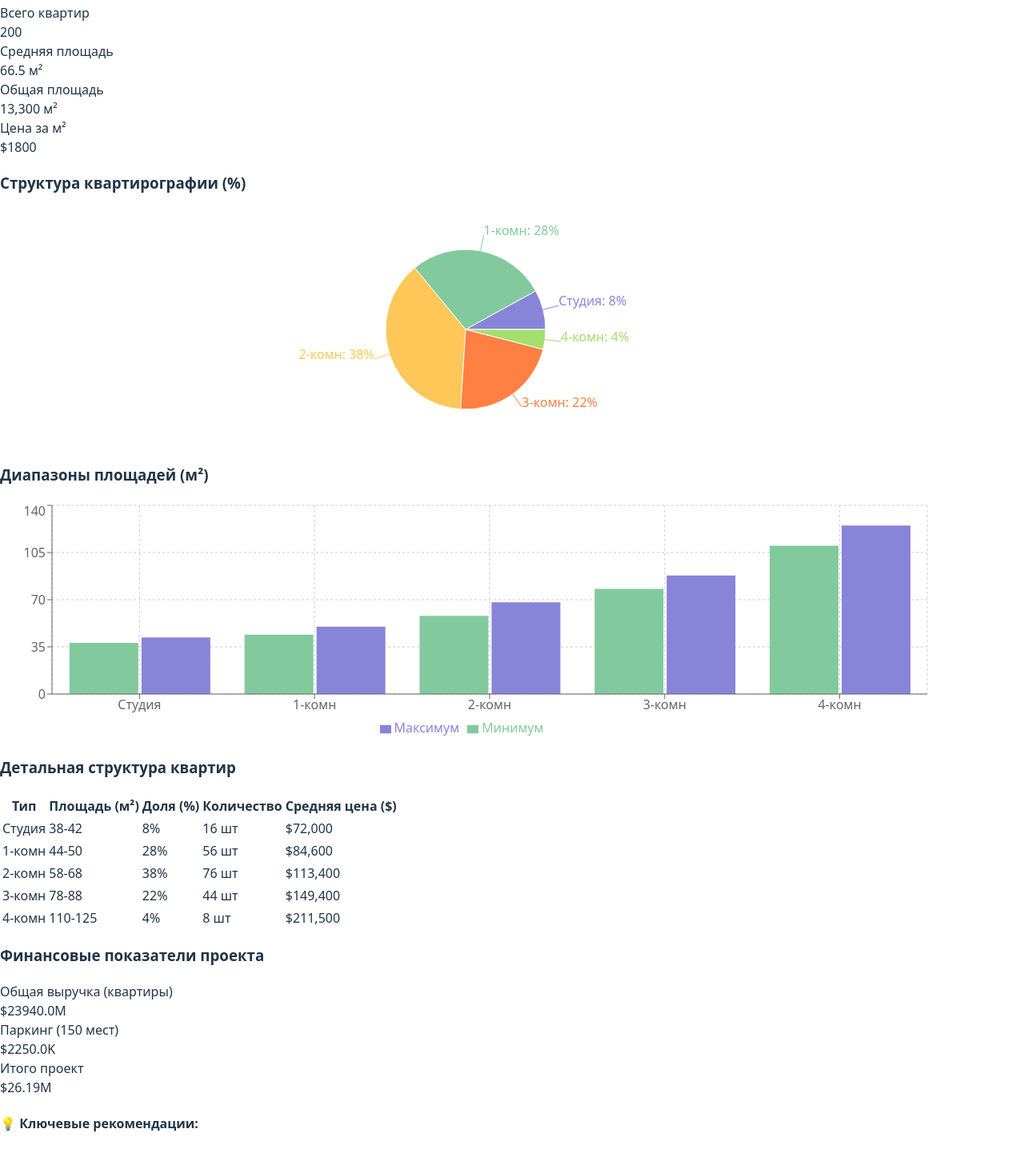
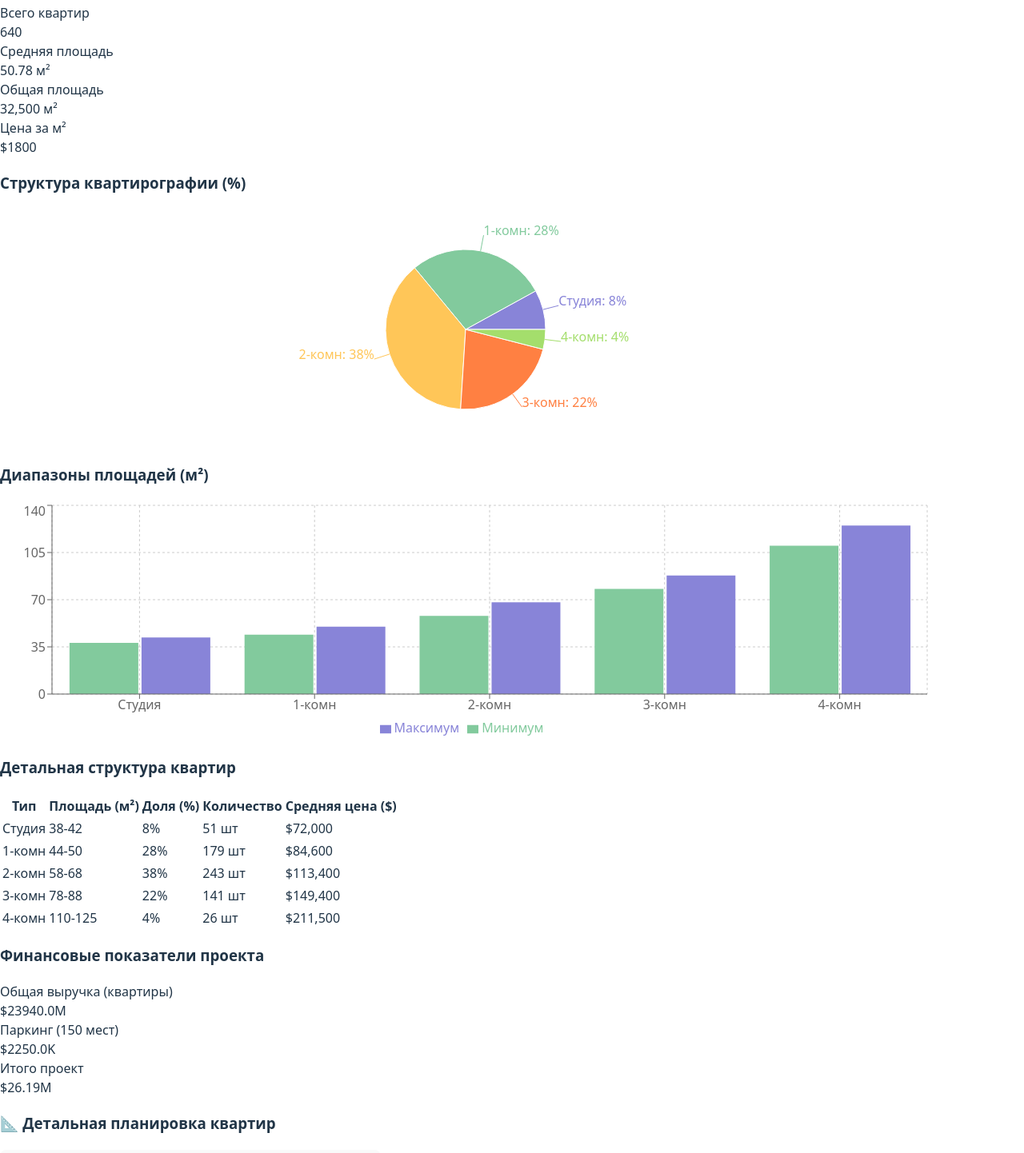
Before and after one commit to BarBerryy/apartment-dashboard, a React (Vite) app: page / in a window 1280 px wide. Shown: the part 220-1662 px from the top of the page at 80% size. Built offline with nearby package versions, Linux system fonts and the light colour scheme.

Commit message:
Мои изменения

```diff
--- a/src/components/ApartmentMixDashboard.tsx
+++ b/src/components/ApartmentMixDashboard.tsx
@@ -7,41 +7,41 @@ const ApartmentMixDashboard = () => {
   const apartmentData = {
     comfort_plus: {
       mix: [
-        { type: 'Студия', percent: 8, area: '38-42', count: 16, color: '#8884d8' },
-        { type: '1-комн', percent: 28, area: '44-50', count: 56, color: '#82ca9d' },
-        { type: '2-комн', percent: 38, area: '58-68', count: 76, color: '#ffc658' },
-        { type: '3-комн', percent: 22, area: '78-88', count: 44, color: '#ff8042' },
-        { type: '4-комн', percent: 4, area: '110-125', count: 8, color: '#a4de6c' }
+        { type: 'Студия', percent: 8, area: '38-42', count: 51, color: '#8884d8' },
+        { type: '1-комн', percent: 28, area: '44-50', count: 179, color: '#82ca9d' },
+        { type: '2-комн', percent: 38, area: '58-68', count: 243, color: '#ffc658' },
+        { type: '3-комн', percent: 22, area: '78-88', count: 141, color: '#ff8042' },
+        { type: '4-комн', percent: 4, area: '110-125', count: 26, color: '#a4de6c' }
       ],
-      totalUnits: 200,
-      avgArea: 66.5,
-      totalArea: 13300,
+      totalUnits: 640,
+      avgArea: 50.78,
+      totalArea: 32500,
       description: 'Сбалансированный микс для семейных покупателей среднего класса'
     },
     comfort: {
       mix: [
-        { type: 'Студия', percent: 12, area: '36-40', count: 24, color: '#8884d8' },
-        { type: '1-комн', percent: 35, area: '42-48', count: 70, color: '#82ca9d' },
-        { type: '2-комн', percent: 40, area: '55-65', count: 80, color: '#ffc658' },
-        { type: '3-комн', percent: 13, area: '75-85', count: 26, color: '#ff8042' },
+        { type: 'Студия', percent: 12, area: '36-40', count: 77, color: '#8884d8' },
+        { type: '1-комн', percent: 35, area: '42-48', count: 224, color: '#82ca9d' },
+        { type: '2-комн', percent: 40, area: '55-65', count: 256, color: '#ffc658' },
+        { type: '3-комн', percent: 13, area: '75-85', count: 83, color: '#ff8042' },
         { type: '4-комн', percent: 0, area: '-', count: 0, color: '#a4de6c' }
       ],
-      totalUnits: 200,
-      avgArea: 58.2,
-      totalArea: 11640,
+      totalUnits: 640,
+      avgArea: 50.78,
+      totalArea: 32500,
       description: 'Массовый сегмент с акцентом на доступность'
     },
     business: {
       mix: [
-        { type: 'Студия', percent: 3, area: '40-45', count: 6, color: '#8884d8' },
-        { type: '1-комн', percent: 18, area: '48-55', count: 36, color: '#82ca9d' },
-        { type: '2-комн', percent: 35, area: '62-75', count: 70, color: '#ffc658' },
-        { type: '3-комн', percent: 32, area: '82-95', count: 64, color: '#ff8042' },
-        { type: '4-комн', percent: 12, area: '115-140', count: 24, color: '#a4de6c' }
+        { type: 'Студия', percent: 3, area: '40-45', count: 19, color: '#8884d8' },
+        { type: '1-комн', percent: 18, area: '48-55', count: 115, color: '#82ca9d' },
+        { type: '2-комн', percent: 35, area: '62-75', count: 224, color: '#ffc658' },
+        { type: '3-комн', percent: 32, area: '82-95', count: 205, color: '#ff8042' },
+        { type: '4-комн', percent: 12, area: '115-140', count: 77, color: '#a4de6c' }
       ],
-      totalUnits: 200,
-      avgArea: 78.4,
-      totalArea: 15680,
+      totalUnits: 640,
+      avgArea: 50.78,
+      totalArea: 32500,
       description: 'Премиальный сегмент для состоятельных покупателей'
     }
   };
@@ -265,6 +265,22 @@ const ApartmentMixDashboard = () => {
           </div>
         </div>
 
+        {/* Детальная планировка */}
+        <div className="mt-8 bg-white border-2 border-indigo-200 rounded-lg p-6">
+          <h3 className="text-2xl font-bold text-gray-800 mb-4 text-center">
+            📐 Детальная планировка квартир
+          </h3>
+          <button
+            onClick={() => window.open('#', '_self')}
+            className="w-full mb-4 bg-gradient-to-r from-indigo-600 to-purple-600 text-white py-3 px-6 rounded-lg font-semibold hover:from-indigo-700 hover:to-purple-700 transition-all shadow-lg"
+          >
+            📋 Посмотреть полную детализацию каждой квартиры
+          </button>
+          <p className="text-gray-600 text-center italic">
+            Нажмите кнопку выше, чтобы увидеть подробное описание каждого помещения для всех типов квартир
+          </p>
+        </div>
+
         {/* Рекомендации */}
         <div className="mt-8 bg-yellow-50 border-l-4 border-yellow-400 p-6 rounded">
           <h4 className="font-bold text-gray-800 mb-2">💡 Ключевые рекомендации:</h4>
```
